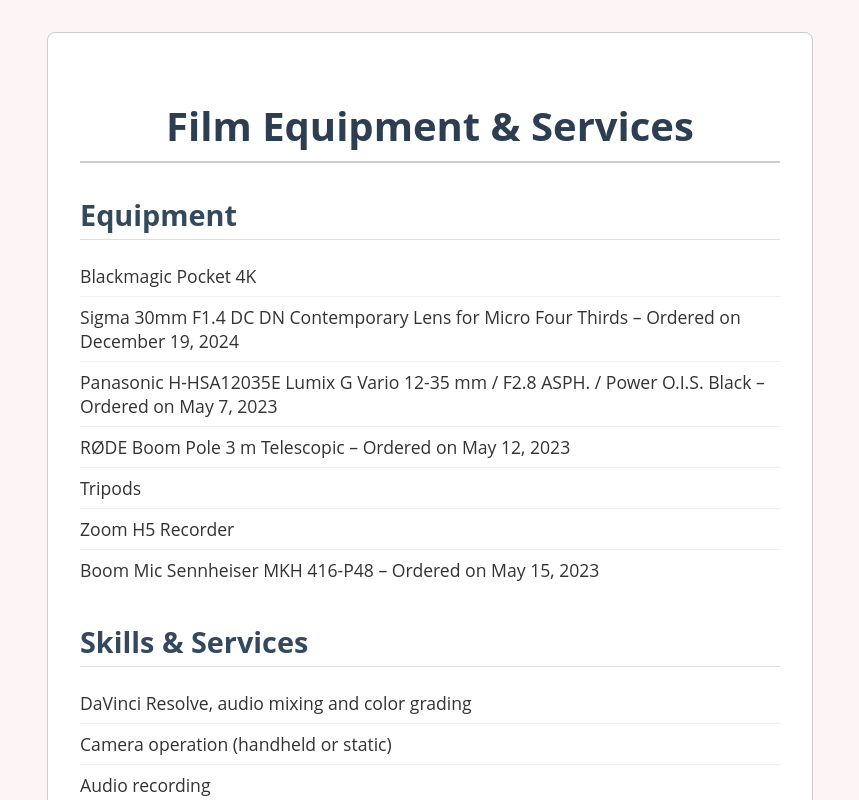
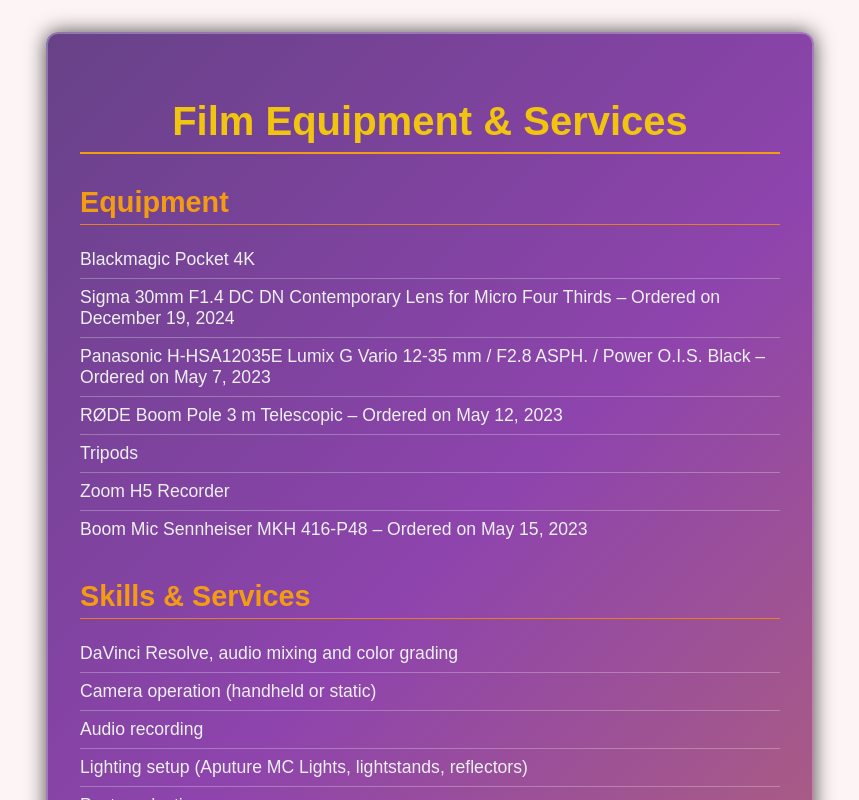
Before and after one commit to Wilfredoo/personal3.0, a React (Create React App) app: page /filmequipment in a window 1280 px wide. Shown: the top 800 px of the page, without its empty margins (210-1069 px from the left). Built offline with nearby package versions, Linux system fonts and the light colour scheme; a web font is replaced by a local one.

Commit message:
improvements

```diff
--- a/src/components/Acting/Acting.jsx
+++ b/src/components/Acting/Acting.jsx
@@ -14,7 +14,8 @@
     ProfileImage,
     NewPhotoButton,
     ParentContainer,
-  ReelText
+    ReelText,
+    SmallText
 } from './Styles';
 import wilfredo1 from '../../assets/images/wilfredo_1.png';
 import wilfredo2 from '../../assets/images/wilfredo_2.png';
@@ -31,6 +32,7 @@
             "Indigenous-Peruvian actor with a core skill set in improvisational theater, contemporary dance, and martial arts.",
         tagline2: "Looking for challenging roles.",
         moreAbout: "More about me",
+        reelText: "The clips in this reel feature my first film acting auditions from 2025, for short films in Berlin, Offenburg, Aachen and Cologne. Most of these auditions led to roles in projects now in post-production, with a mix of improvised and scripted scenes. Enjoy the glimpse!",
         info: [
             "Height: 175 cm",
             "Build: Athletic",
@@ -41,7 +43,7 @@
             "Sports: Parkour, Martial Arts, Gymnastics",
             "Dance: Contemporary, Improvisational, Ballet, Salsa, Tango, Lindy Hop",
             "Driver's License: B (EU)",
-      "Location: Frankfurt am Main, Leipzig, Berlin",
+            "Location: Frankfurt am Main, Leipzig, Berlin.",
         ]
     },
     DE: {
@@ -50,6 +52,7 @@
             "Indigener peruanischer Schauspieler mit Kernkompetenzen im improvisatorischen Theater, zeitgenössischem Tanz und Kampfsport.",
         tagline2: "Auf der Suche nach herausfordernden Rollen.",
         moreAbout: "Mehr über mich",
+        reelText: "Die Clips in diesem Reel zeigen meine ersten Schauspiel-Auditions für Filmprojekte im Jahr 2025, darunter Kurzfilme in Berlin, Offenburg, Aachen und Köln. Die meisten Auditions führten zu Rollen in Projekten, die sich derzeit in der Postproduktion befinden – mit einer Mischung aus improvisierten und geskripteten Szenen. Viel Spaß beim Anschauen!",
         info: [
             "Größe: 175 cm",
             "Körperbau: Athletisch",
@@ -60,7 +63,7 @@
             "Sport: Parkour, Kampfsport, Gymnastik",
             "Tanz: Zeitgenössisch, Improv, Ballett, Salsa, Tango, Lindy Hop",
             "Führerschein: B (EU)",
-      "Standort: Frankfurt am Main, Leipzig, Berlin",
+            "Standort: Frankfurt am Main, Leipzig, Berlin.",
         ]
     }
 };
@@ -80,7 +83,14 @@
                 <Tagline>{currentText.tagline1}</Tagline>
                 <FlashyTagline>{currentText.tagline2}</FlashyTagline>
                 <TranslateButton onClick={toggleLanguage}>
-        {language === "EN" ? "Zur deutschen Version, bitte." : "English motherfucker, do you speak it?"}
+                    {language === "EN" ? (
+                        "Zur deutschen Version, bitte."
+                    ) : (
+                        <>
+                            English motherfucker
+                            <SmallText>Do you speak it?</SmallText>
+                            </>
+                    )}
                 </TranslateButton>
 
                 <VideoSection>
@@ -91,7 +101,7 @@
                             allowFullScreen
                         />
                     </VideoEmbed>
-        <ReelText>The clips in the reel above are mostly auditions from 2025 for short films across Germany. While a couple of auditions didn’t land me the roles, the rest did, and those projects are currently in post-production. Some of these auditions were fully improvised, while others stayed true to the script. Enjoy!</ReelText>
+                    <ReelText>{currentText.reelText}</ReelText>
                 </VideoSection>
                 <ImageGrid>
                     <ProfileImage src={photos[currentIndex]} alt={`Wilfredo ${currentIndex + 1}`} />
--- a/src/components/Acting/Styles.js
+++ b/src/components/Acting/Styles.js
@@ -69,6 +69,14 @@
   letter-spacing: 3px;
 `;
 
+export const SmallText = styled.span`
+  display: block;
+  font-size: 0.8rem; /* Smaller size for the second line */
+  margin-top: 5px;
+  line-height: 1;
+    text-transform: none; /* Ensures text is not capitalized */
+
+`;
 
 
 export const ParentContainer = styled.div`
--- a/src/components/FilmEquipment/Styles.js
+++ b/src/components/FilmEquipment/Styles.js
@@ -1,23 +1,31 @@
-// FilmEquipmentStyles.js
-import styled from 'styled-components';
+import styled, { keyframes } from 'styled-components';
+
+const gradientAnimation = keyframes`
+  0% { background-position: 0% 50%; }
+  50% { background-position: 100% 50%; }
+  100% { background-position: 0% 50%; }
+`;
 
 export const EquipmentContainer = styled.div`
   max-width: 700px;
   margin: 2rem auto;
   padding: 2rem;
-  background: #ffffff;
-  border: 1px solid #ccc;
-  border-radius: 8px;
-  font-family: 'Open Sans', sans-serif;
-  color: #333;
+  background: linear-gradient(135deg, #2c3e50, #8e44ad, #f39c12);
+  background-size: 200% 200%;
+  animation: ${gradientAnimation} 10s ease infinite;
+  border-radius: 12px;
+  font-family: 'Montserrat', sans-serif;
+  color: #ecf0f1;
+  box-shadow: 0 0 20px rgba(0, 0, 0, 0.7);
+  border: 2px solid rgba(236, 240, 241, 0.3);
 `;
 
 export const EquipmentHeader = styled.h2`
   font-size: 2.5rem;
   text-align: center;
   margin-bottom: 1.5rem;
-  color: #2c3e50;
-  border-bottom: 2px solid #ccc;
+  color: #f1c40f;
+  border-bottom: 2px solid #f39c12;
   padding-bottom: 0.5rem;
 `;
 
@@ -25,8 +33,8 @@
   font-size: 1.8rem;
   margin-top: 2rem;
   margin-bottom: 1rem;
-  color: #34495e;
-  border-bottom: 1px solid #ddd;
+  color: #f39c12;
+  border-bottom: 1px solid #e67e22;
   padding-bottom: 0.3rem;
 `;
 
@@ -39,7 +47,7 @@
 export const EquipmentItem = styled.li`
   font-size: 1.1rem;
   padding: 0.5rem 0;
-  border-bottom: 1px solid #eee;
+  border-bottom: 1px solid rgba(236, 240, 241, 0.3);
   &:last-child {
     border-bottom: none;
   }
@@ -63,7 +71,7 @@
 `;
 
 export const ContactLink = styled.a`
-  color: #2980b9;
+  color: #f39c12;
   text-decoration: none;
   font-weight: bold;
   &:hover {
```
Lines whose indentation alone changed are shown as unchanged.
